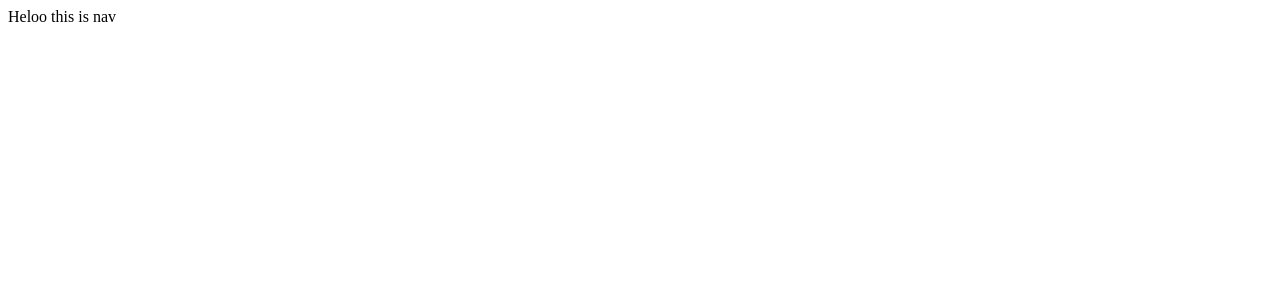
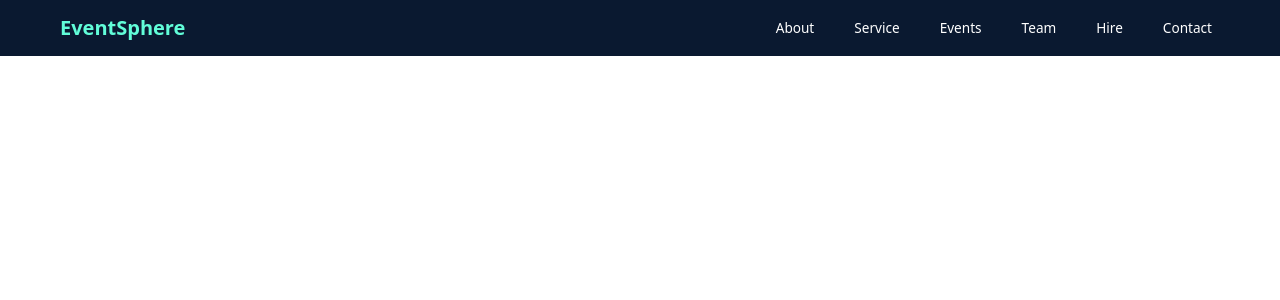
Before and after one commit to sanayuj/Eventsphere_Website_frontend, a React (Create React App) app: page / in a window 1280 px wide. Shown: the top 300 px of the page. Built offline with nearby package versions, Linux system fonts and the light colour scheme.

Commit message:
navbar updated

```diff
--- a/package.json
+++ b/package.json
@@ -7,6 +7,7 @@
     "@testing-library/jest-dom": "^6.6.3",
     "@testing-library/react": "^16.3.0",
     "@testing-library/user-event": "^13.5.0",
+    "bootstrap": "^5.3.6",
     "nodemon": "^3.1.10",
     "react": "^19.1.0",
     "react-dom": "^19.1.0",
--- a/public/index.html
+++ b/public/index.html
@@ -2,42 +2,19 @@
 <html lang="en">
   <head>
     <meta charset="utf-8" />
-    <link rel="icon" href="%PUBLIC_URL%/favicon.ico" />
     <meta name="viewport" content="width=device-width, initial-scale=1" />
     <meta name="theme-color" content="#000000" />
     <meta
       name="description"
       content="Web site created using create-react-app"
     />
-    <link rel="apple-touch-icon" href="%PUBLIC_URL%/logo192.png" />
-    <!--
-      manifest.json provides metadata used when your web app is installed on a
-      user's mobile device or desktop. See https://developers.google.com/web/fundamentals/web-app-manifest/
-    -->
-    <link rel="manifest" href="%PUBLIC_URL%/manifest.json" />
-    <!--
-      Notice the use of %PUBLIC_URL% in the tags above.
-      It will be replaced with the URL of the `public` folder during the build.
-      Only files inside the `public` folder can be referenced from the HTML.
 
-      Unlike "/favicon.ico" or "favicon.ico", "%PUBLIC_URL%/favicon.ico" will
-      work correctly both with client-side routing and a non-root public URL.
-      Learn how to configure a non-root public URL by running `npm run build`.
-    -->
     <title>React App</title>
   </head>
   <body>
     <noscript>You need to enable JavaScript to run this app.</noscript>
     <div id="root"></div>
-    <!--
-      This HTML file is a template.
-      If you open it directly in the browser, you will see an empty page.
-
-      You can add webfonts, meta tags, or analytics to this file.
-      The build step will place the bundled scripts into the <body> tag.
-
-      To begin the development, run `npm start` or `yarn start`.
-      To create a production bundle, use `npm run build` or `yarn build`.
-    -->
+    <link href="https://cdn.jsdelivr.net/npm/bootstrap@5.3.6/dist/css/bootstrap.min.css" rel="stylesheet" integrity="sha384-4Q6Gf2aSP4eDXB8Miphtr37CMZZQ5oXLH2yaXMJ2w8e2ZtHTl7GptT4jmndRuHDT" crossorigin="anonymous">
+<script src="https://cdn.jsdelivr.net/npm/bootstrap@5.3.6/dist/js/bootstrap.bundle.min.js" integrity="sha384-j1CDi7MgGQ12Z7Qab0qlWQ/Qqz24Gc6BM0thvEMVjHnfYGF0rmFCozFSxQBxwHKO" crossorigin="anonymous"></script>
   </body>
 </html>
--- a/src/Components/User/Navbar/Navbar.css
+++ b/src/Components/User/Navbar/Navbar.css
@@ -0,0 +1,14 @@
+.fs-7 {
+  font-size: 0.85rem  !important;
+  color: white  !important;
+}
+
+.heading{
+    font-weight: 800;
+    color: #61fdd8 !important;
+
+}
+
+.customNav{
+background-color: #0a1930;
+}
--- a/src/Components/User/Navbar/Navbar.jsx
+++ b/src/Components/User/Navbar/Navbar.jsx
@@ -1,11 +1,49 @@
-import React from 'react'
+import React from 'react';
+import './Navbar.css';
 
 const Navbar = () => {
   return (
-    <div>
-      Heloo this is nav
-    </div>
-  )
-}
+    <nav className="navbar navbar-expand-lg customNav">
+      <div className="container-fluid">
+        <a className="navbar-brand heading ms-5" href="#">EventSphere</a>
 
-export default Navbar
+        <button
+          className="navbar-toggler"
+          type="button"
+          data-bs-toggle="collapse"
+          data-bs-target="#navbarNav"
+          aria-controls="navbarNav"
+          aria-expanded="false"
+          aria-label="Toggle navigation"
+        >
+          <span className="navbar-toggler-icon"></span>
+        </button>
+
+        <div className="collapse navbar-collapse " id="navbarNav">
+          <ul className="navbar-nav ms-auto gap-lg-4 me-5 ">
+            <li className="nav-item">
+              <a className="nav-link fs-7" href="#">About</a>
+            </li>
+            <li className="nav-item">
+              <a className="nav-link fs-7" href="#">Service</a>
+            </li>
+            <li className="nav-item">
+              <a className="nav-link fs-7" href="#">Events</a>
+            </li>
+            <li className="nav-item">
+              <a className="nav-link fs-7" href="#">Team</a>
+            </li>
+            <li className="nav-item">
+              <a className="nav-link fs-7" href="#">Hire</a>
+            </li>
+            <li className="nav-item">
+              <a className="nav-link fs-7" href="#">Contact</a>
+            </li>
+          </ul>
+        </div>
+      </div>
+    </nav>
+  );
+};
+
+export default Navbar;
```
Also changed, not shown: 1 other file (tests, documents, lock files or other folders).
